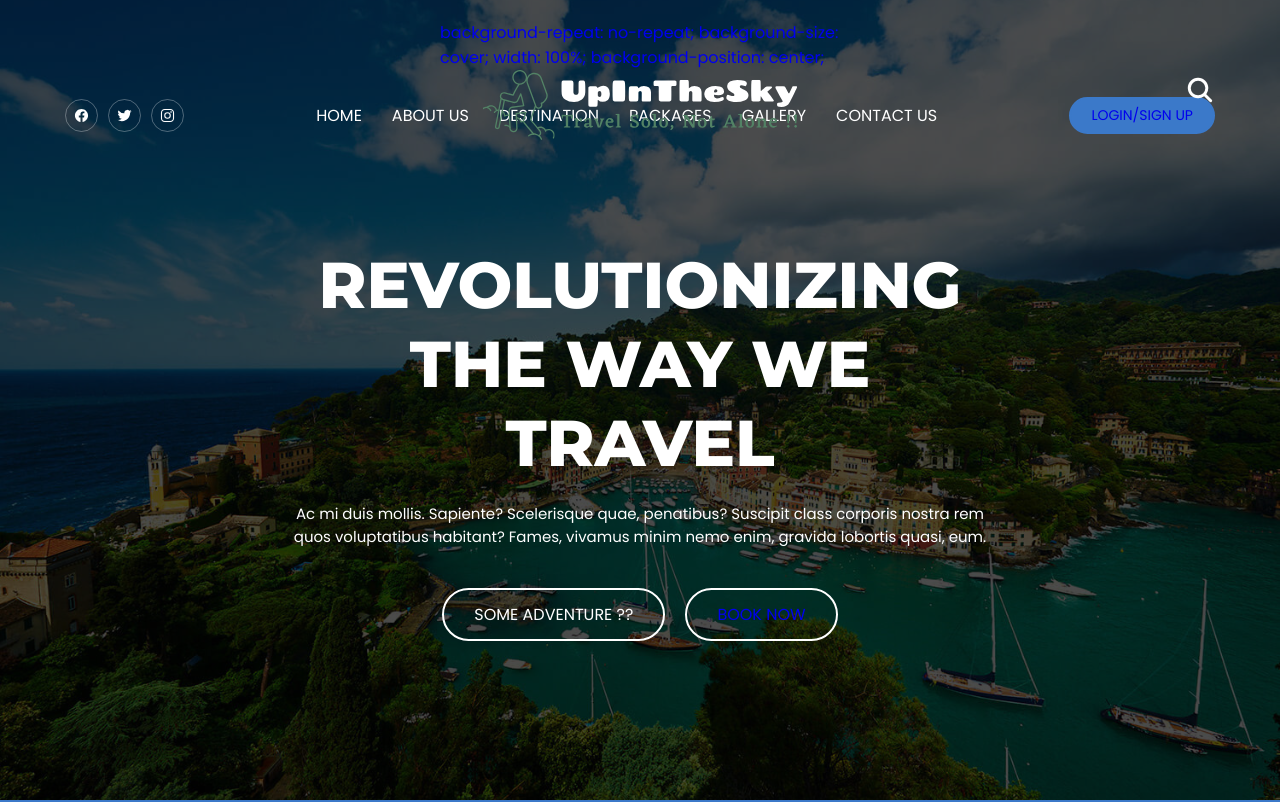
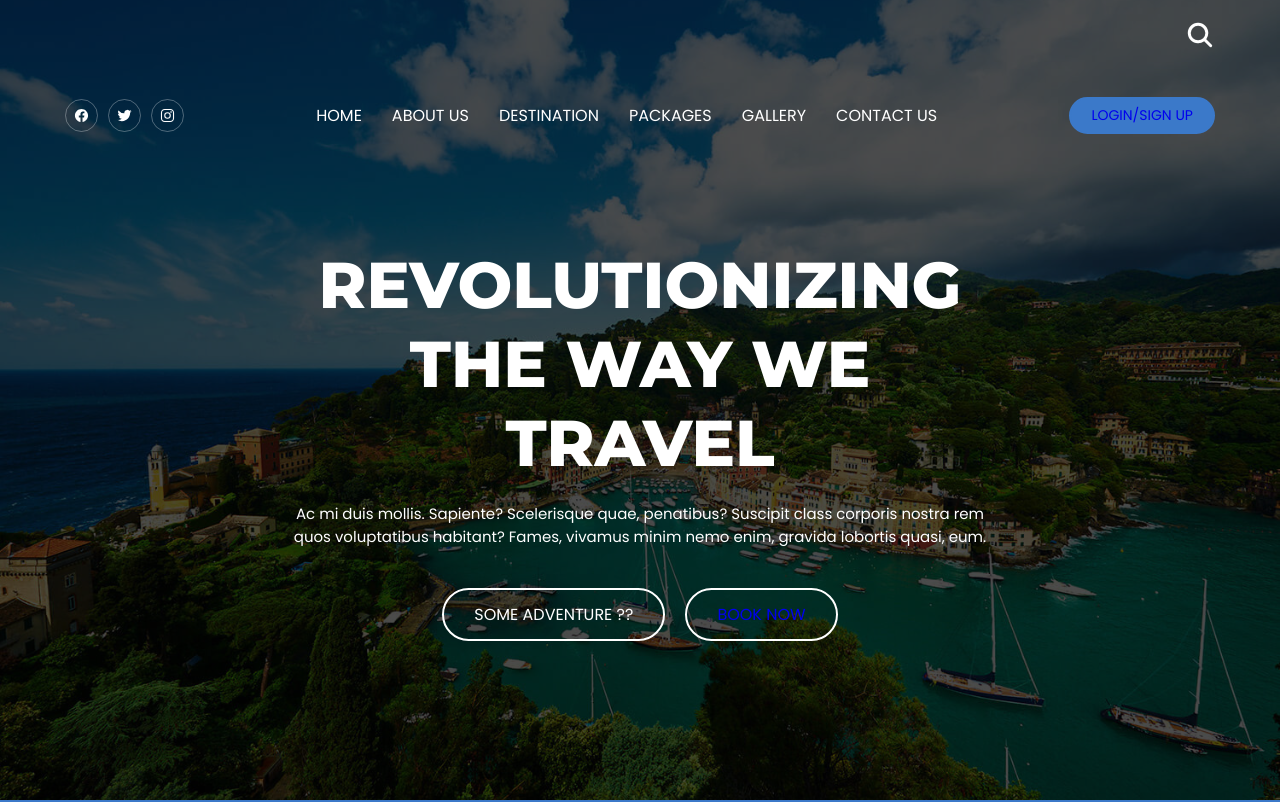
Before and after one commit to irohanrajput/UpInTheSky, a plain HTML site: page landing_page/index.html in a window 1280 px wide. Shown: the top 802 px of the page. Drawn offline with nearby package versions, Linux system fonts and the light colour scheme.

Commit message:
blah blah

```diff
--- a/landing_page/index.html
+++ b/landing_page/index.html
@@ -35,10 +35,10 @@
         </a>
 
         <a href="#" class="logo">
-          background-repeat: no-repeat;
+          <!-- background-repeat: no-repeat;
           background-size: cover;
           width: 100%;
-          background-position: center;    <img src="./assets/images/uplogo.svg" alt="UpInTheSky logo">
+          background-position: center;    <img src="./assets/images/uplogo.svg" alt="UpInTheSky logo"> -->
         </a>
 
         <div class="header-btn-group">
```
Also changed, not shown: landing_page/assets/images/gallery-2.jpg, landing_page/assets/images/gallery-5.jpg.
